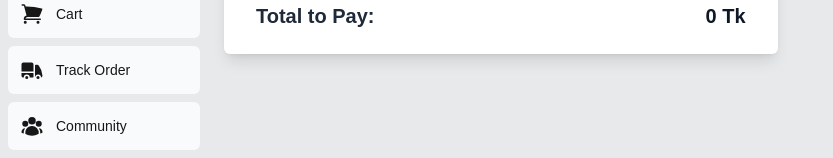
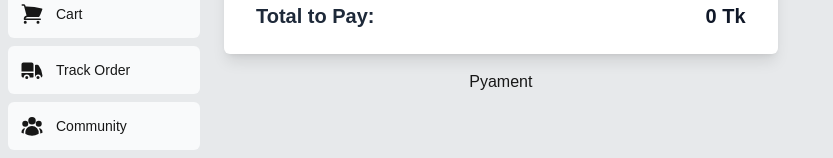
Before and after one commit to shariar-duke/librastore, a Next.js app: page /store/cart in a window 1280 px wide. Shown: the part 242-400 px from the top of the page, without its empty margins (0-833 px from the left). Built offline with nearby package versions, Linux system fonts and the light colour scheme.

Commit message:
payment page initialization

```diff
--- /dev/null
+++ b/src/app/ui/cart/Pyament.js
@@ -0,0 +1,3 @@
+export default function Pyament() {
+  return <div>Pyament</div>;
+}
```
